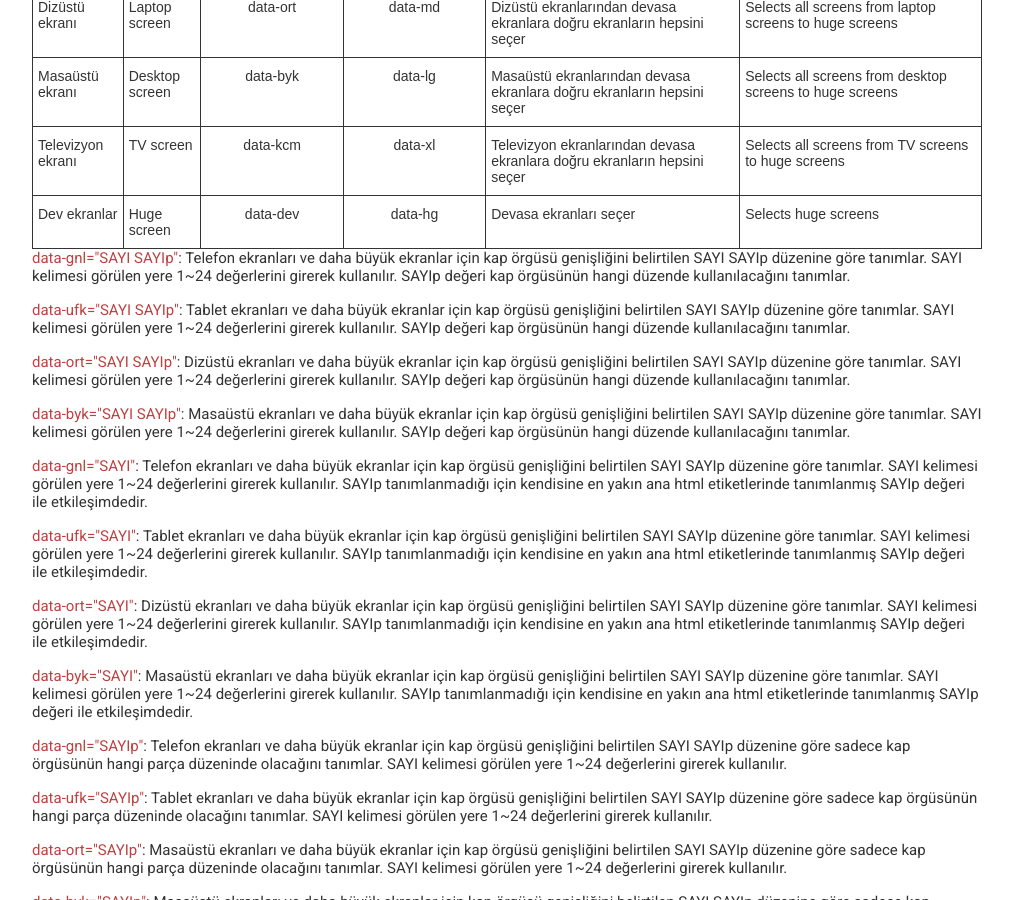
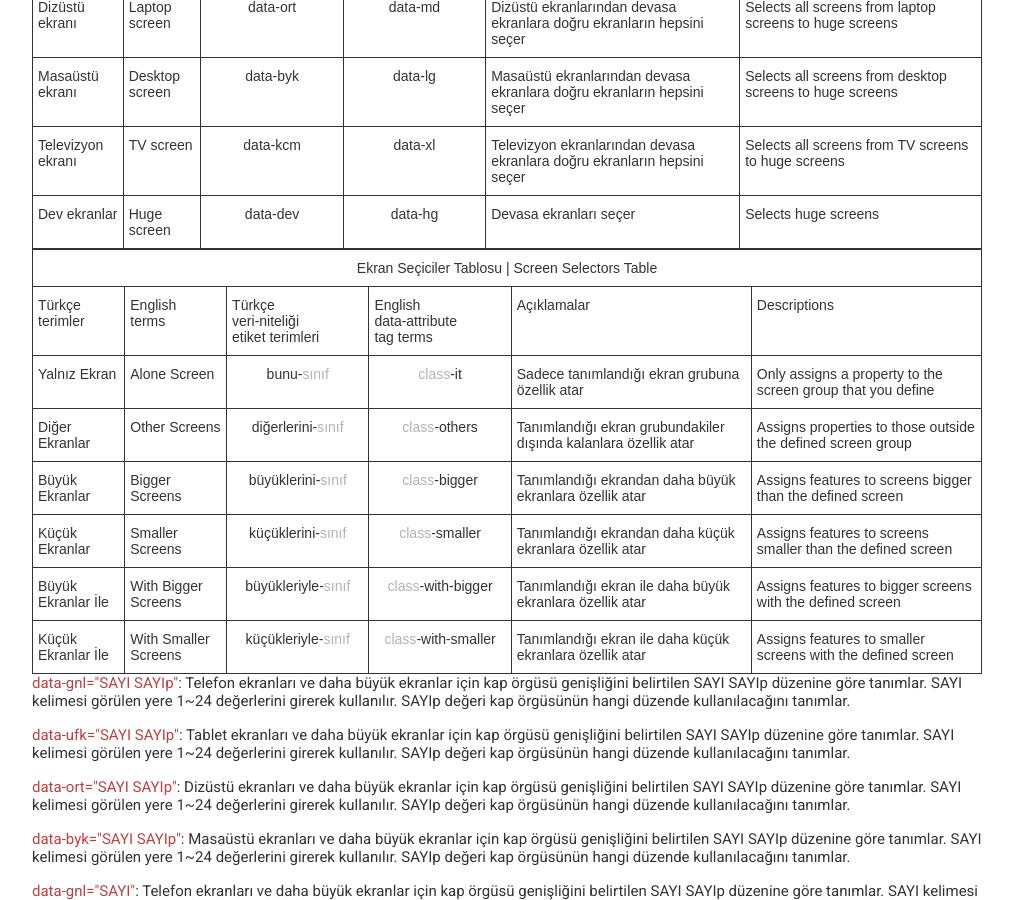
Before and after one commit to data-deveb/data-deveb.github.io, a Jekyll site: the page built from belgeler/terimler.html, in a window 1280 px wide and 900 px high, scrolled down 474 px. Shown: the whole window, without its empty margins (228-1241 px from the left). Built offline with Jekyll 4.4.1, drawn with Linux system fonts in a browser that asks for light colours.

Commit message:
Güncelleme

```diff
--- a/belgeler/terimler.html
+++ b/belgeler/terimler.html
@@ -91,6 +91,69 @@ title: Terimler
   </tr>
 </table>
 
+<table class="tg">
+  <tr>
+    <th class="tg-baqh" colspan="6">Ekran Seçiciler Tablosu | Screen Selectors Table<br></th>
+  </tr>
+  <tr>
+    <td class="tg-7uzy">Türkçe<br>terimler<br></td>
+    <td class="tg-7uzy">English<br>terms<br></td>
+    <td class="tg-7uzy" width="15%">Türkçe<br>veri-niteliği<br>etiket terimleri<br></td>
+    <td class="tg-7uzy" width="15%">English<br>data-attribute<br>tag terms<br></td>
+    <td class="tg-7uzy">Açıklamalar</td>
+    <td class="tg-7uzy">Descriptions</td>
+  </tr>
+  <tr>
+    <td class="tg-yw4l">Yalnız Ekran</td>
+    <td class="tg-yw4l">Alone Screen</td>
+    <td class="tg-baqh">bunu-<span data-metin="ana gri">sınıf</span></td>
+    <td class="tg-baqh"><span data-metin="ana gri">class</span>-it</td>
+    <td class="tg-yw4l">Sadece tanımlandığı ekran grubuna özellik atar</td>
+    <td class="tg-yw4l">Only assigns a property to the screen group that you define</td>
+  </tr>
+  <tr>
+    <td class="tg-7uzy">Diğer Ekranlar</td>
+    <td class="tg-7uzy">Other Screens</td>
+    <td class="tg-sh4c">diğerlerini-<span data-metin="ana gri">sınıf</span></td>
+    <td class="tg-sh4c"><span data-metin="ana gri">class</span>-others</td>
+    <td class="tg-7uzy">Tanımlandığı ekran grubundakiler dışında kalanlara özellik atar</td>
+    <td class="tg-7uzy">Assigns properties to those outside the defined screen group</td>
+  </tr>
+  <tr>
+    <td class="tg-yw4l">Büyük Ekranlar</td>
+    <td class="tg-yw4l">Bigger Screens</td>
+    <td class="tg-baqh">büyüklerini-<span data-metin="ana gri">sınıf</span></td>
+    <td class="tg-baqh"><span data-metin="ana gri">class</span>-bigger</td>
+    <td class="tg-yw4l">Tanımlandığı ekrandan daha büyük ekranlara özellik atar</td>
+    <td class="tg-yw4l">Assigns features to screens bigger than the defined screen</td>
+  </tr>
+  <tr>
+    <td class="tg-yw4l">Küçük Ekranlar</td>
+    <td class="tg-yw4l">Smaller Screens</td>
+    <td class="tg-baqh">küçüklerini-<span data-metin="ana gri">sınıf</span></td>
+    <td class="tg-baqh"><span data-metin="ana gri">class</span>-smaller</td>
+    <td class="tg-yw4l">Tanımlandığı ekrandan daha küçük ekranlara özellik atar</td>
+    <td class="tg-yw4l">Assigns features to screens smaller than the defined screen</td>
+  </tr>
+  <tr>
+    <td class="tg-yw4l">Büyük Ekranlar İle</td>
+    <td class="tg-yw4l">With Bigger Screens</td>
+    <td class="tg-baqh">büyükleriyle-<span data-metin="ana gri">sınıf</span></td>
+    <td class="tg-baqh"><span data-metin="ana gri">class</span>-with-bigger</td>
+    <td class="tg-yw4l">Tanımlandığı ekran ile daha büyük ekranlara özellik atar</td>
+    <td class="tg-yw4l">Assigns features to bigger screens with the defined screen</td>
+  </tr>
+  <tr>
+    <td class="tg-yw4l">Küçük Ekranlar İle</td>
+    <td class="tg-yw4l">With Smaller Screens</td>
+    <td class="tg-baqh">küçükleriyle-<span data-metin="ana gri">sınıf</span></td>
+    <td class="tg-baqh"><span data-metin="ana gri">class</span>-with-smaller</td>
+    <td class="tg-yw4l">Tanımlandığı ekran ile daha küçük ekranlara özellik atar</td>
+    <td class="tg-yw4l">Assigns features to smaller screens with the defined screen</td>
+  </tr>
+</table>
+
+
 <p><span data-metin="dikkat">data-gnl="SAYI SAYIp"</span>: Telefon ekranları ve daha büyük ekranlar için kap örgüsü genişliğini belirtilen SAYI SAYIp düzenine göre tanımlar. SAYI kelimesi görülen yere 1~24 değerlerini girerek kullanılır. SAYIp değeri kap örgüsünün hangi düzende kullanılacağını tanımlar.</p>
 
 <p><span data-metin="dikkat">data-ufk="SAYI SAYIp"</span>: Tablet ekranları ve daha büyük ekranlar için kap örgüsü genişliğini belirtilen SAYI SAYIp düzenine göre tanımlar. SAYI kelimesi görülen yere 1~24 değerlerini girerek kullanılır. SAYIp değeri kap örgüsünün hangi düzende kullanılacağını tanımlar.</p>
```
